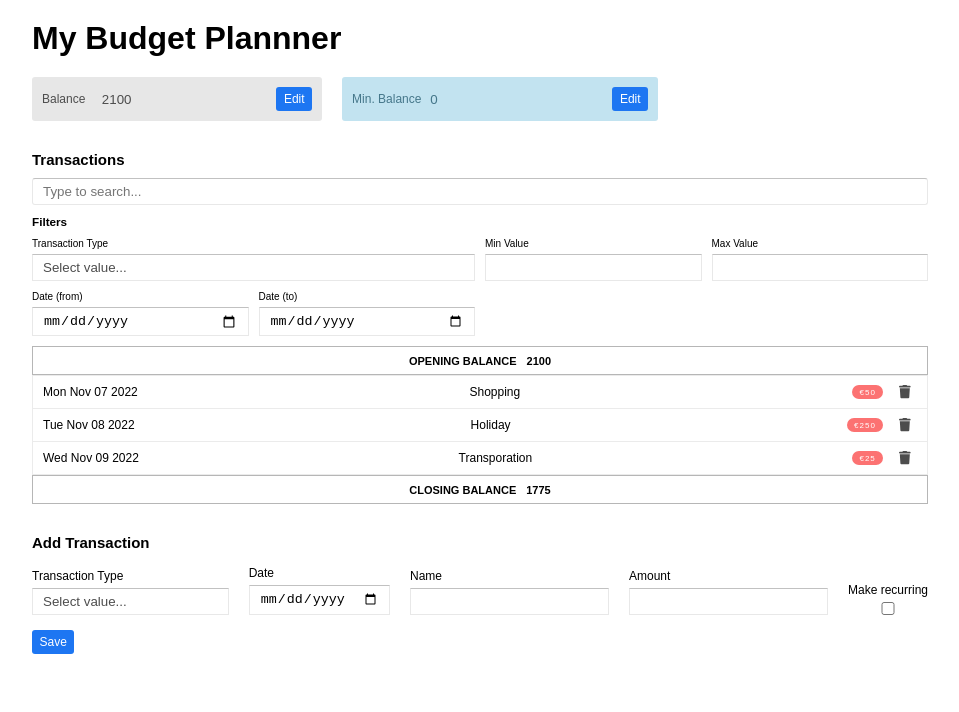
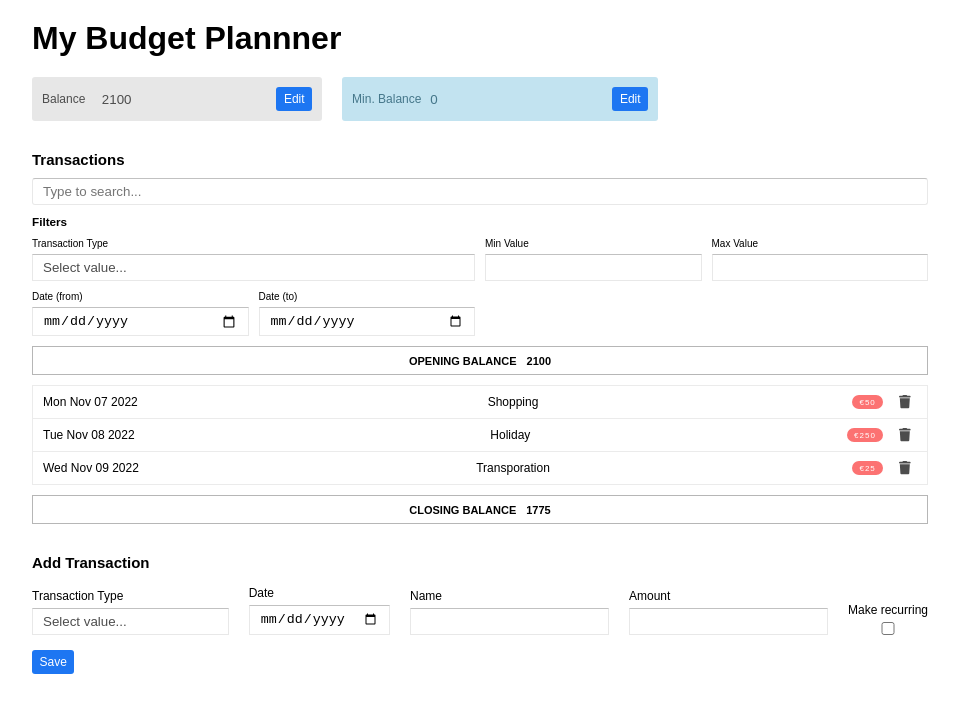
Before and after one commit to j-hutchison/react-typescript-budget-planner, a React (Create React App) app: page / in a window 1280 px wide. Shown: the top 712 px of the page, without its empty margins (160-1119 px from the left). Built offline with nearby package versions, Linux system fonts and the light colour scheme.

Commit message:
Persist filters and advanced options on add transaction, scroll transaction list

```diff
--- a/src/components/AddTransaction/Dropdown.tsx
+++ b/src/components/AddTransaction/Dropdown.tsx
@@ -8,6 +8,7 @@ interface DropdownProps {
 	label: string;
 	fieldMapping: string;
 	values: { name: string }[];
+	isFilter?: boolean;
 	onChangeHandler: (name: string, fieldMapping: string, type: string) => void;
 }
 
@@ -23,11 +24,13 @@ const Dropdown: React.FC<DropdownProps> = (props) => {
 
 	useEffect(() => {
 		if (isFormSubmitted) {
-			setDropdownValue(() => "");
-			setShowDropdown(() => false);
+			if (!props.isFilter) {
+				setDropdownValue(() => "");
+				setShowDropdown(() => false);
 
-			if (!updateIsFormSubmitted) return;
-			updateIsFormSubmitted(false);
+				if (!updateIsFormSubmitted) return;
+				updateIsFormSubmitted(false);
+			}
 		}
 	}, [isFormSubmitted, updateIsFormSubmitted]);
 
--- a/src/components/AddTransaction/InputField.tsx
+++ b/src/components/AddTransaction/InputField.tsx
@@ -32,9 +32,13 @@ const InputField: React.FC<InputFieldProps> = ({
 
 	useEffect(() => {
 		if (isFormSubmitted) {
-			thisFieldRef.current!.value = "";
-			if (!updateIsFormSubmitted) return;
-			updateIsFormSubmitted(false);
+			console.log(onFilterHandler);
+			if (!onFilterHandler) {
+				thisFieldRef.current!.value = "";
+				thisFieldRef.current!.checked = false;
+				if (!updateIsFormSubmitted) return;
+				updateIsFormSubmitted(false);
+			}
 		}
 	}, [isFormSubmitted, updateIsFormSubmitted]);
 
--- a/src/components/TransactionList/TransactionLine/TransactionLine.module.css
+++ b/src/components/TransactionList/TransactionLine/TransactionLine.module.css
@@ -6,6 +6,7 @@
 	width: 100%;
 	padding: 0.75rem 1rem;
 
+	font-size: 1.2rem;
 	border: 1px solid #ebebeb;
 }
 
@@ -15,8 +16,12 @@
 }
 
 .t-line-memo {
-	font-size: 1.2rem;
 }
+
+.t-line-date {
+	min-width: 15%;
+}
+
 .t-line-cta {
 	display: flex;
 	align-items: center;
--- a/src/components/TransactionList/TransactionLine/TransactionLine.tsx
+++ b/src/components/TransactionList/TransactionLine/TransactionLine.tsx
@@ -21,7 +21,7 @@ const TransactionLine: React.FC<TransactionLineProps> = ({ data }) => {
 
 	return (
 		<div className={classes["transaction-line"]}>
-			<span className={classes["t-line-memo"]}>{data.date.toDateString()}</span>
+			<span className={classes["t-line-date"]}>{data.date.toDateString()}</span>
 			<span className={classes["t-line-memo"]}>{data.memo}</span>
 			<div className={classes["t-line-cta"]}>
 				{getBalanceAsOfDate &&
--- a/src/components/TransactionList/TransactionList.module.css
+++ b/src/components/TransactionList/TransactionList.module.css
@@ -9,3 +9,8 @@
 	grid-template-columns: repeat(4, 1fr);
 	gap: 1rem;
 }
+
+.transaction-lines {
+	max-height: 35vh;
+	overflow-y: scroll;
+}
--- a/src/components/TransactionList/TransactionList.tsx
+++ b/src/components/TransactionList/TransactionList.tsx
@@ -98,6 +98,7 @@ const TransactionList = () => {
 					label="Transaction Type"
 					fieldMapping="type"
 					values={transactionTypes}
+					isFilter={true}
 					onChangeHandler={onChangeTypeFilterHandler}
 				/>
 				<InputField
@@ -125,7 +126,6 @@ const TransactionList = () => {
 					onFilterHandler={onChangeFromToDateFilterHandler}
 				></InputField>
 			</div>
-			<section className={classes["transaction-lines"]}>
 			<SummaryLine
 				isOpeningBalance={true}
 				balance={
@@ -135,6 +135,7 @@ const TransactionList = () => {
 				}
 				editable={false}
 			/>
+			<section className={classes["transaction-lines"]}>
 				{transactionList
 					.filter((transaction) => {
 						if (!filterByTransactionType) return true;
@@ -159,6 +160,7 @@ const TransactionList = () => {
 					.map((transaction, key) => {
 						return <TransactionLine key={key} data={transaction} />;
 					})}
+			</section>
 			<SummaryLine
 				isOpeningBalance={false}
 				balance={
@@ -169,7 +171,6 @@ const TransactionList = () => {
 				editable={false}
 			/>
 		</section>
-		</section>
 	);
 };
 
--- a/src/context/TransactionContext.tsx
+++ b/src/context/TransactionContext.tsx
@@ -177,6 +177,7 @@ const TransactionProvider: React.FC<TransactionProviderProps> = (props) => {
 	const [isFormSubmitted, setIsFormSubmitted] = useState(false);
 	const updateIsFormSubmitted = (submissionStatus: boolean) => {
 		setIsFormSubmitted(() => submissionStatus);
+		setIsTransactionRecurring(() => false);
 	};
 
 	const [transactionList, setTransactionList] =
```
Lines whose indentation alone changed are shown as unchanged.
